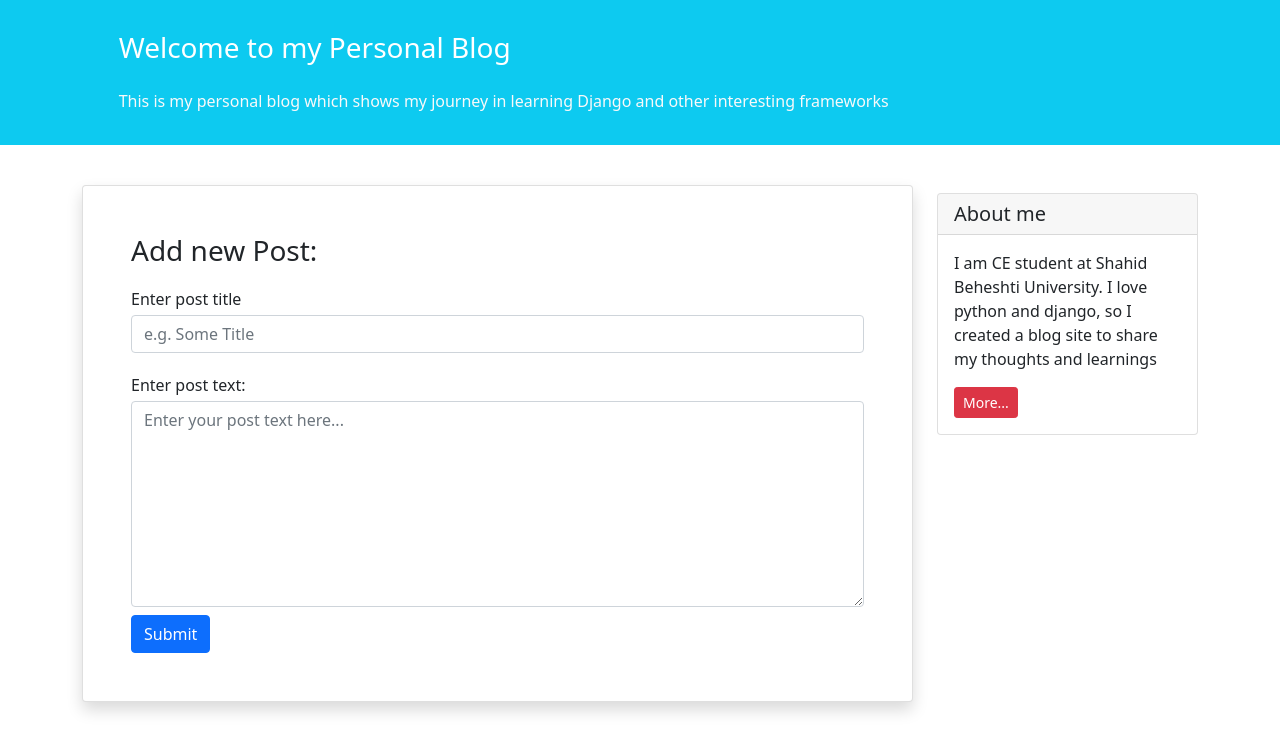
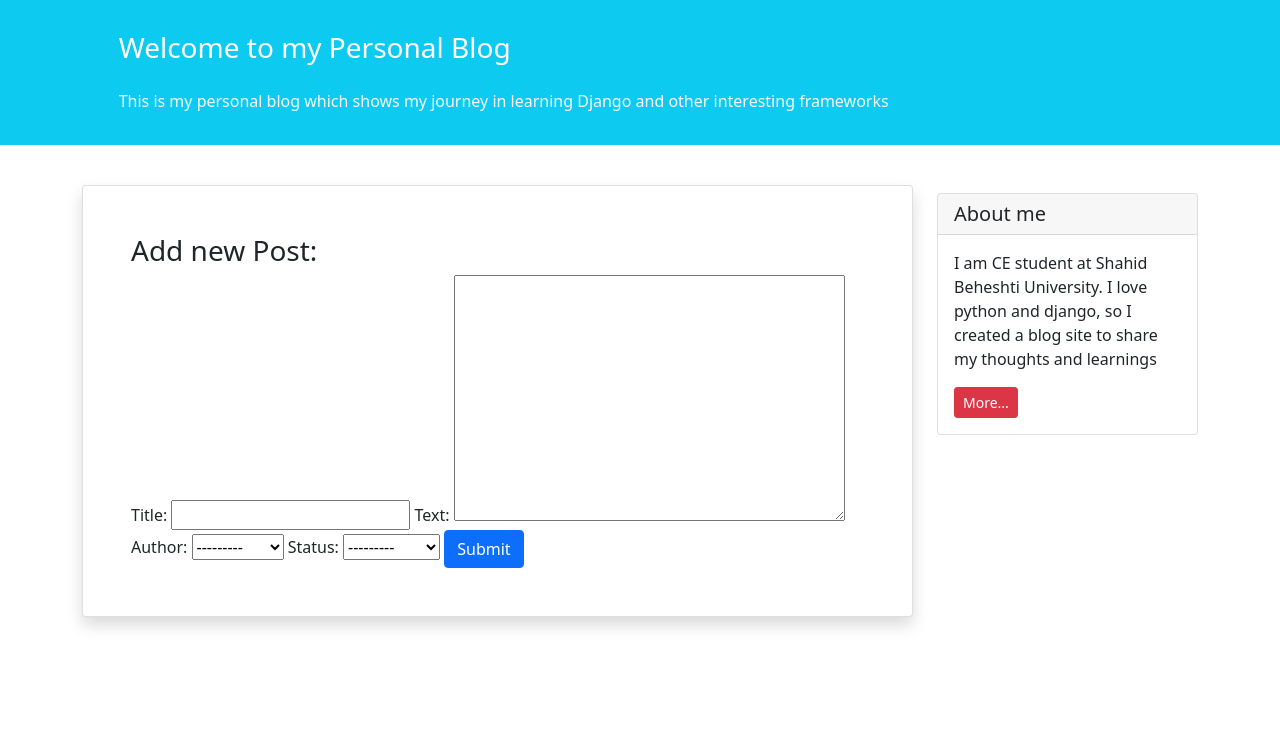
Before and after one commit to shahrzadJavadiKoushesh/Personal-Blog, a Django app: page /blog/create/ in a window 1280 px wide. Shown: the part 57-800 px from the top of the page. Run offline with Django 4.2, Linux system fonts and the light colour scheme; data comes from the database, SQL or seed files in the repository.

Commit message:
using model forms

```diff
--- /dev/null
+++ b/blog/forms.py
@@ -0,0 +1,8 @@
+from django import forms
+from .models import Post
+
+
+class NewPostForm(forms.ModelForm):
+    class Meta:
+        model = Post
+        fields = ['title', 'text', 'author', 'status']
--- a/blog/templates/blog/post_create.html
+++ b/blog/templates/blog/post_create.html
@@ -12,15 +12,16 @@
                     <h3>Add new Post:</h3>
                     <form method="POST">
                         {% csrf_token %}
-                        <div class="form-group py-2">
-                            <label class="py-1">Enter post title</label>
-                            <input type="text" class="form-control" placeholder="e.g. Some Title" name="title">
-                        </div>
-                        <div class="form-group py-2">
-                            <label class="py-1">Enter post text:</label>
-                            <textarea class="form-control" name="text" rows="8"
-                                      placeholder="Enter your post text here..."></textarea>
-                        </div>
+                        {{ form }}
+{#                        <div class="form-group py-2">#}
+{#                            <label class="py-1">Enter post title</label>#}
+{#                            <input type="text" class="form-control" placeholder="e.g. Some Title" name="title">#}
+{#                        </div>#}
+{#                        <div class="form-group py-2">#}
+{#                            <label class="py-1">Enter post text:</label>#}
+{#                            <textarea class="form-control" name="text" rows="8"#}
+{#                                      placeholder="Enter your post text here..."></textarea>#}
+{#                        </div>#}
                         <button type="submit" class="btn btn-primary">Submit</button>
                     </form>
                 </div>
--- a/blog/views.py
+++ b/blog/views.py
@@ -2,6 +2,7 @@ from django.shortcuts import render
 from django.shortcuts import get_object_or_404
 from .models import Post
 from django.contrib.auth.models import User
+from .forms import NewPostForm
 
 
 def post_list_view(request):
@@ -16,11 +17,17 @@ def post_detail_view(request, pk):
 
 def post_create_view(request):
     if request.method == 'POST':
-        post_title = request.POST.get('title')
-        post_text = request.POST.get('text')
-        # django ORM
-        sample_user = User.objects.all()[0]
-        Post.objects.create(title=post_title, text=post_text, author=sample_user, status='pub')
-    else:
-        print("GET request")
-    return render(request, 'blog/post_create.html')
+        pass
+    else: # GET request
+        form = NewPostForm()
+    return render(request, 'blog/post_create.html', context={'form': form})
+
+    # if request.method == 'POST':
+    #     post_title = request.POST.get('title')
+    #     post_text = request.POST.get('text')
+    #     # django ORM
+    #     sample_user = User.objects.all()[0]
+    #     Post.objects.create(title=post_title, text=post_text, author=sample_user, status='pub')
+    # else:
+    #     print("GET request")
+    # return render(request, 'blog/post_create.html')
```
